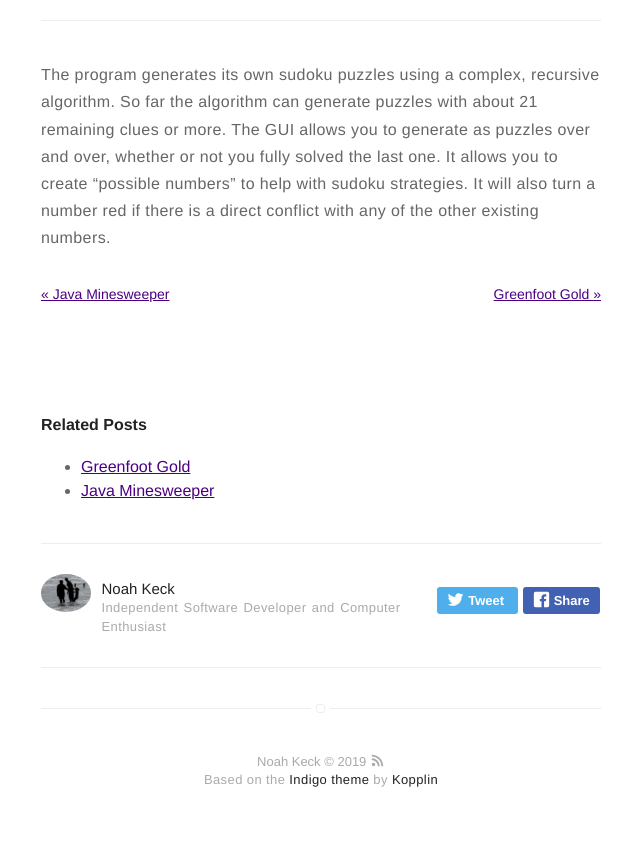
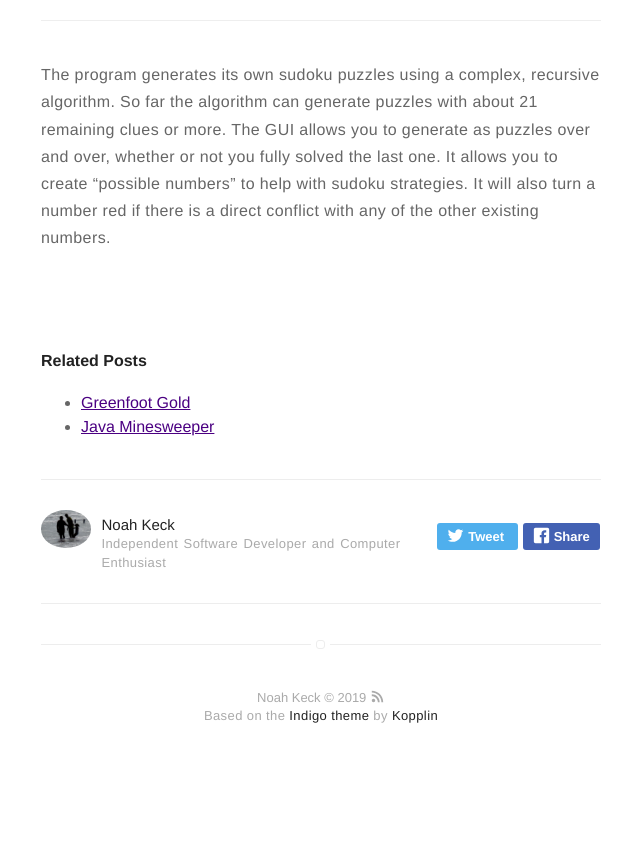
Before and after one commit to noah978/noah978.github.io, a Jekyll site: the page built from _posts/2018-03-19-sudoku-generator.md, in a window 1280 px wide. Shown: the part 635-1486 px from the top of the page, without its empty margins (319-959 px from the left). Built offline with Jekyll 4.4.1, drawn with Linux system fonts in a browser that asks for light colours; after the commit the page ends 1422 px from its top, so only the background shows below that; part of the change alters nothing that is shown.

```diff
--- a/_config.yml
+++ b/_config.yml
@@ -86,7 +86,7 @@ show-tags: true
 related: true
 
 # Display links for next and previous posts for the specified categories
-post-advance-links: [blog, project]
+post-advance-links: [blog]
 
 # show author block at the end of a post ?
 show-author: true
```
